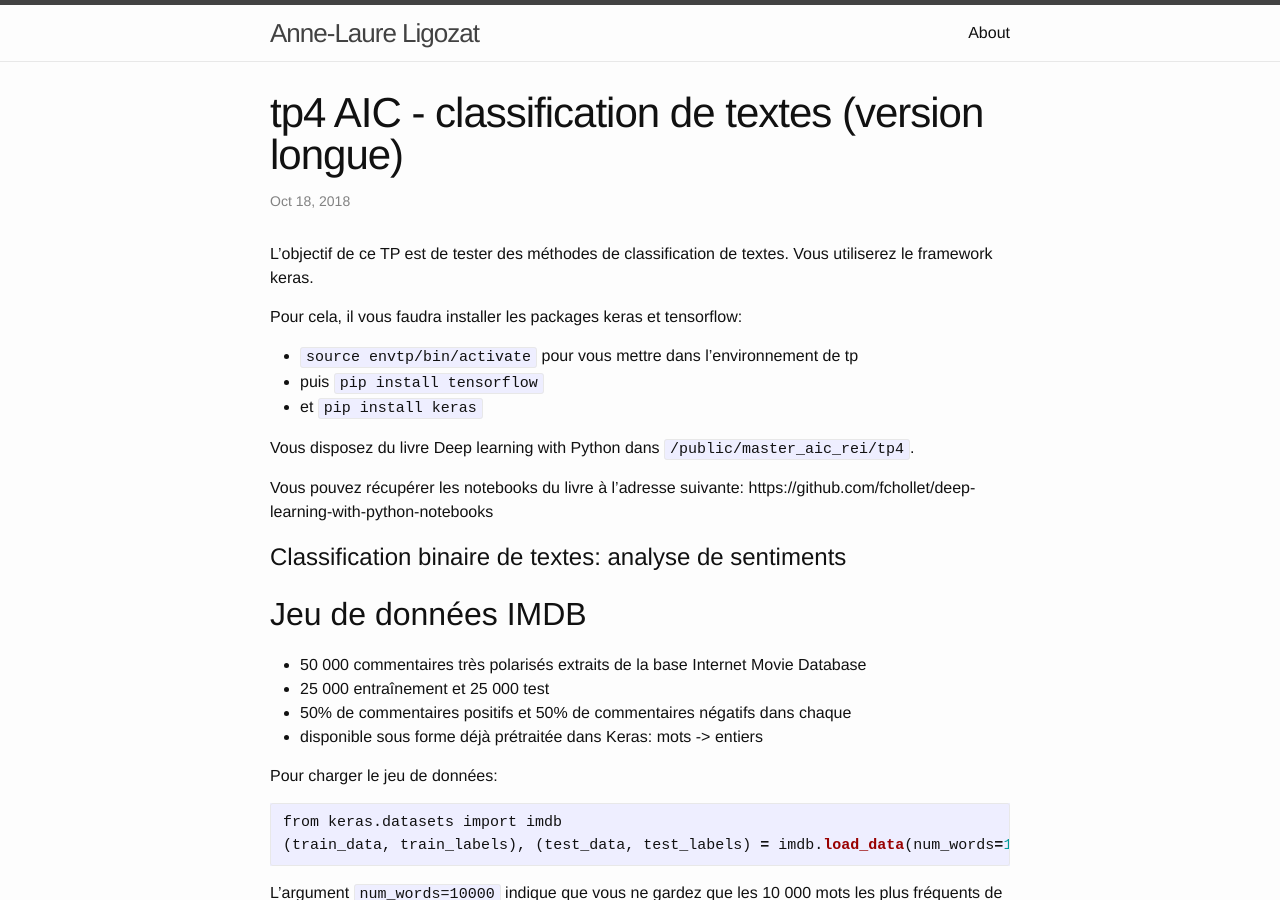
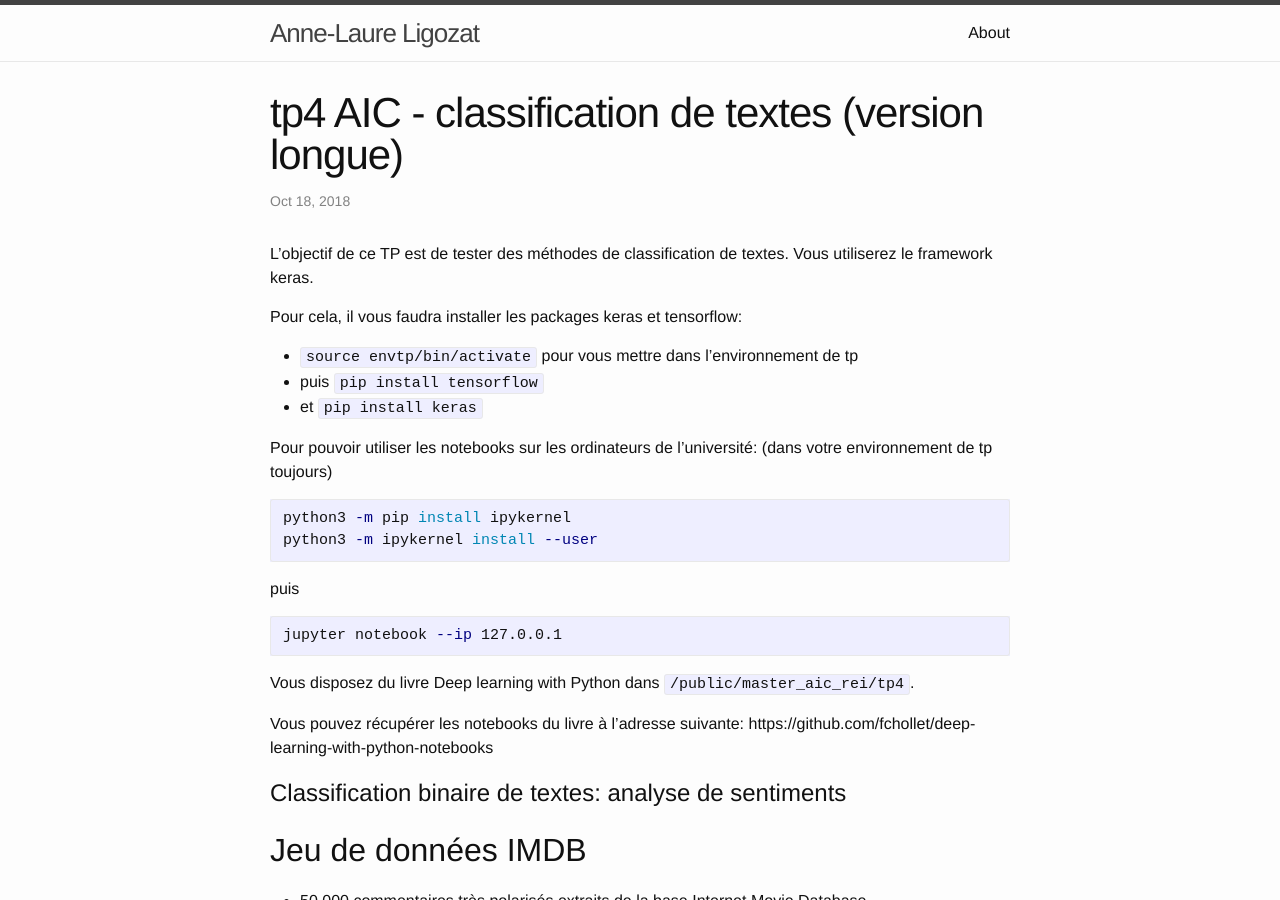
Before and after one commit to annlor/annlor.github.io, a Jekyll site: the page built from _posts/2018-10-18-aic-tp4_long.markdown, in a window 1280 px wide and 900 px high. Built offline with Jekyll 4.4.1, drawn with Linux system fonts in a browser that asks for light colours.

Commit message:
tp4 notebook

````diff
--- a/_posts/2018-10-18-aic-tp4_long.markdown
+++ b/_posts/2018-10-18-aic-tp4_long.markdown
@@ -11,6 +11,18 @@ Pour cela, il vous faudra installer les packages keras et tensorflow:
 - `source envtp/bin/activate` pour vous mettre dans l'environnement de tp
 - puis `pip install tensorflow`
 - et `pip install keras`
+
+Pour pouvoir utiliser les notebooks sur les ordinateurs de l'université:
+(dans votre environnement de tp toujours)
+```bash
+python3 -m pip install ipykernel
+python3 -m ipykernel install --user
+```
+puis
+```bash
+jupyter notebook --ip 127.0.0.1
+```
+
 
 Vous disposez du livre Deep learning with Python dans `/public/master_aic_rei/tp4`.
 
````
